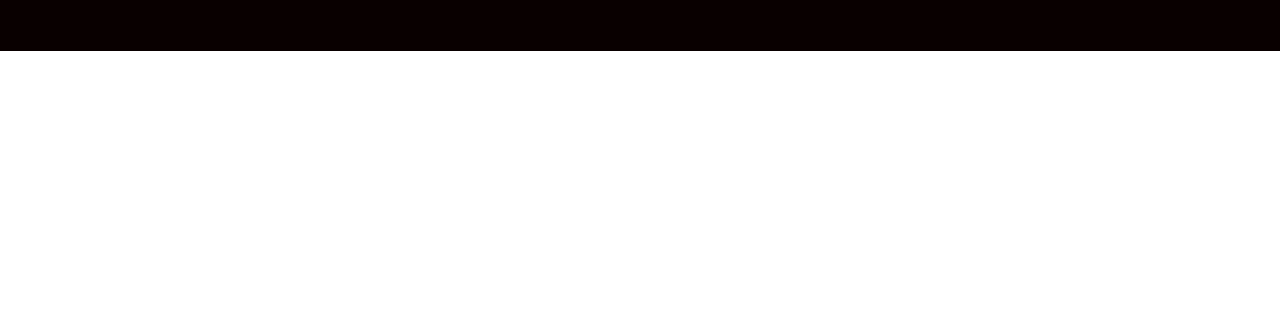
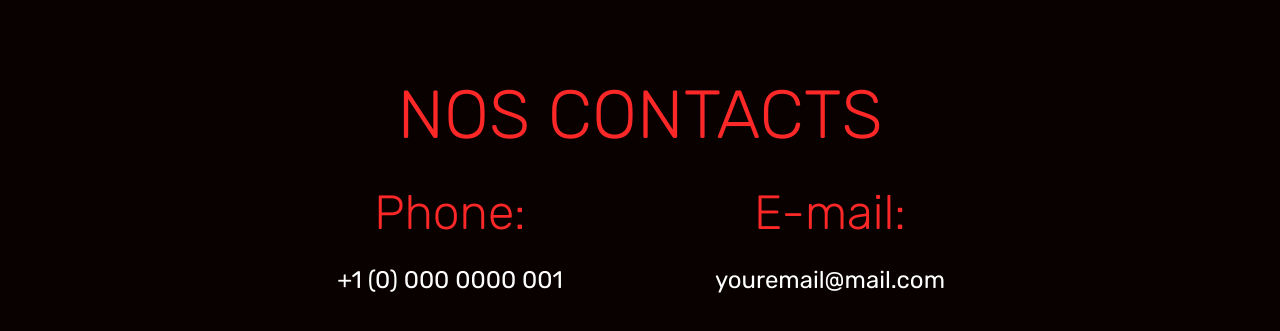
Before and after one commit to VadimSotropa/freshsalmon, a plain HTML site: page page1.html in a window 1280 px wide. Shown: the part 899-1230 px from the top of the page. Before the commit the page ends 950 px from the top, so only its background shows below. Drawn offline with Linux system fonts and the light colour scheme; files whose address does not match are found by name.

Commit message:
create github pages

```diff
--- a/assets/mobirise/css/mbr-additional.css
+++ b/assets/mobirise/css/mbr-additional.css
@@ -2107,30 +2107,6 @@ body {
 .cid-rmTMjld1GO B {
   color: #fc2828;
 }
-.cid-rn605kT5Td {
-  padding-top: 0px;
-  padding-bottom: 90px;
-  background-color: #ffffff;
-}
-.cid-rn605kT5Td .title {
-  margin-bottom: 2rem;
-}
-.cid-rn605kT5Td .mbr-section-subtitle {
-  color: #090000;
-}
-.cid-rn605kT5Td a:not([href]):not([tabindex]) {
-  color: #fff;
-  border-radius: 3px;
-}
-.cid-rn605kT5Td a.btn-white:not([href]):not([tabindex]) {
-  color: #333;
-}
-.cid-rn605kT5Td textarea.form-control {
-  min-height: 188px;
-}
-.cid-rn605kT5Td H2 {
-  color: #fc2828;
-}
 .cid-rn5eoL6NrE {
   padding-top: 90px;
   padding-bottom: 90px;
@@ -2170,6 +2146,30 @@ body {
 .cid-rn5eED6j0d H5 {
   color: #fc2828;
   text-align: center;
+}
+.cid-rn605kT5Td {
+  padding-top: 30px;
+  padding-bottom: 90px;
+  background-color: #ffffff;
+}
+.cid-rn605kT5Td .title {
+  margin-bottom: 2rem;
+}
+.cid-rn605kT5Td .mbr-section-subtitle {
+  color: #090000;
+}
+.cid-rn605kT5Td a:not([href]):not([tabindex]) {
+  color: #fff;
+  border-radius: 3px;
+}
+.cid-rn605kT5Td a.btn-white:not([href]):not([tabindex]) {
+  color: #333;
+}
+.cid-rn605kT5Td textarea.form-control {
+  min-height: 188px;
+}
+.cid-rn605kT5Td H2 {
+  color: #fc2828;
 }
 .cid-rmSr3nlml0 .navbar {
   padding: .5rem 0;
@@ -2586,6 +2586,28 @@ body {
 .cid-rn5syGaQwA H1 {
   color: #fc2828;
 }
+.cid-rn68kELksN {
+  padding-top: 30px;
+  padding-bottom: 45px;
+  background-color: #090000;
+}
+.cid-rn68kELksN .mbr-text {
+  color: #ffffff;
+  margin: 0;
+  padding-top: 1.5rem;
+  text-align: center;
+}
+.cid-rn68kELksN div.b {
+  padding-top: 2rem;
+}
+.cid-rn68kELksN H2 {
+  color: #fc2828;
+  text-align: center;
+}
+.cid-rn68kELksN H5 {
+  color: #fc2828;
+  text-align: center;
+}
 .cid-rmSr3nlml0 .navbar {
   padding: .5rem 0;
   background: #090000;
--- a/page1.html
+++ b/page1.html
@@ -66,7 +66,7 @@
     </nav>
 </section>
 
-<section class="engine"><a href="https://mobirise.info/k">develop free website</a></section><section class="header1 cid-rn5syGaQwA" id="header1-w">
+<section class="engine"><a href="https://mobirise.info/b">how to create a site</a></section><section class="header1 cid-rn5syGaQwA" id="header1-w">
 
 
 
@@ -98,6 +98,50 @@
 
 </section>
 
+<section class="mbr-section contacts2 cid-rn68kELksN" id="contacts2-1i">
+    <!---->
+
+    <!---->
+    <!--Overlay-->
+
+    <!--Container-->
+    <div class="container">
+        <div class="row">
+            <!--Titles-->
+            <div class="title col-12">
+                <h2 class="align-left mbr-fonts-style display-1">
+                    NOS CONTACTS</h2>
+
+            </div>
+            <div class="col-12">
+                <div class="row justify-content-center">
+
+                    <div class="col-12 col-md-4">
+                        <div class="b b-phone">
+                            <h5 class="align-left mbr-fonts-style m-0 display-2">
+                                Phone:
+                            </h5>
+                            <p class="mbr-text align-left mbr-fonts-style display-5">
+                                +1 (0) 000 0000 001
+                            </p>
+                        </div>
+                    </div>
+                    <div class="col-12 col-md-4">
+                        <div class="b b-mail">
+                            <h5 class="align-left mbr-fonts-style m-0 display-2">
+                                E-mail:
+                            </h5>
+                            <p class="mbr-text align-left mbr-fonts-style display-5">
+                                youremail@mail.com
+                            </p>
+                        </div>
+                    </div>
+                </div>
+            </div>
+        </div>
+    </div>
+</section>
+
 
   <script src="assets/web/assets/jquery/jquery.min.js"></script>
   <script src="assets/popper/popper.min.js"></script>
```
Also changed, not shown: index.html (+50 -50 lines), page2.html (+1 -1 lines), 1 other file.
